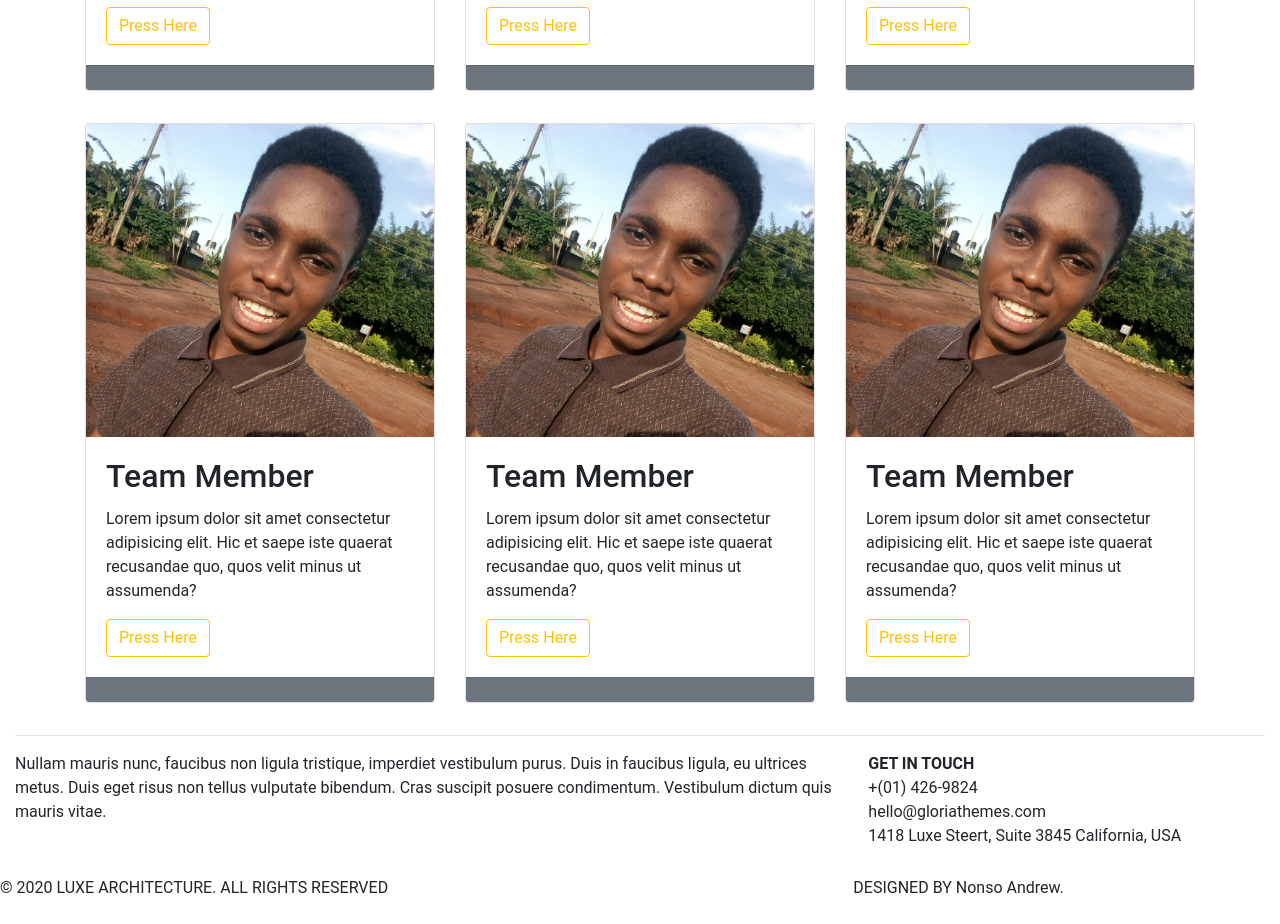
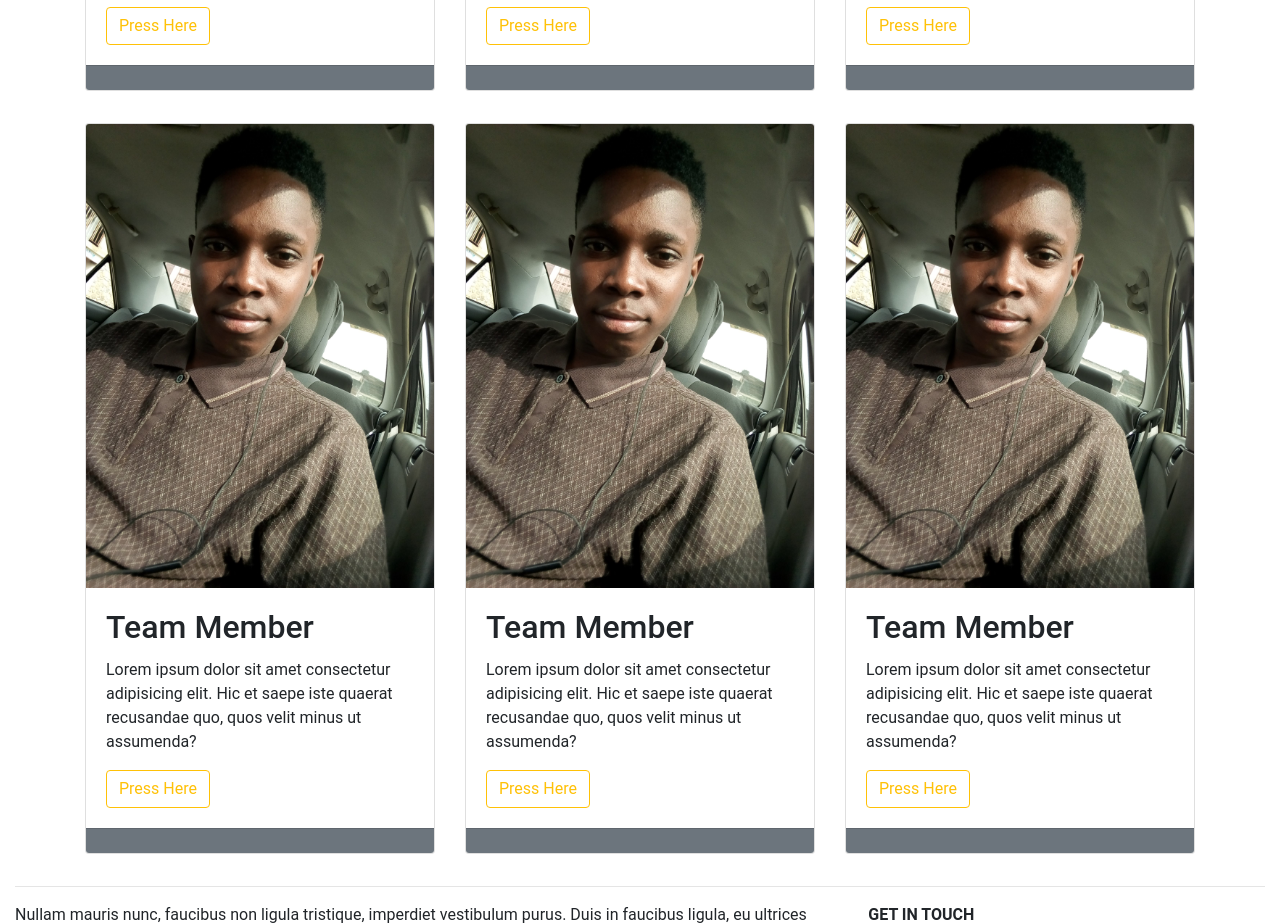
Before and after one commit to Arndy345/interiordesigns, a plain HTML site: page index.html in a window 1280 px wide. Shown: the part 2980-3904 px from the top of the page. Drawn offline with Linux system fonts and the light colour scheme.

Commit message:
Update index.html

```diff
--- a/index.html
+++ b/index.html
@@ -155,7 +155,7 @@
                 <!--End of Column-->
                  <div class=" col-md-6 col-lg-4 py-3">
                     <div class="card">
-                        <img src="images\IMG_20180928_103703_033.jpg" alt="members" class="card-img-top">
+                        <img src="images\IMG_20181022_091348-1.jpg" alt="members" class="card-img-top">
                         <div class="card-body">
                             <h2 class="card-title">Team Member</h2>
                             <p class="card-text">Lorem ipsum dolor sit amet consectetur adipisicing elit. Hic et saepe iste quaerat recusandae quo, quos velit minus ut assumenda?
@@ -172,7 +172,7 @@
                 <!--End of Column-->
                  <div class=" col-md-6 col-lg-4 py-3">
                     <div class="card">
-                        <img src="images\IMG_20180928_103703_033.jpg" alt="members" class="card-img-top">
+                        <img src="images\IMG_20181022_091348-1.jpg" alt="members" class="card-img-top">
                         <div class="card-body">
                             <h2 class="card-title">Team Member</h2>
                             <p class="card-text">Lorem ipsum dolor sit amet consectetur adipisicing elit. Hic et saepe iste quaerat recusandae quo, quos velit minus ut assumenda?
@@ -189,7 +189,7 @@
                 <!--End of Column-->
                  <div class=" col-md-6 col-lg-4 py-3">
                     <div class="card">
-                        <img src="images\IMG_20180928_103703_033.jpg" alt="members" class="card-img-top">
+                        <img src="images\IMG_20181022_091348-1.jpg" alt="members" class="card-img-top">
                         <div class="card-body">
                             <h2 class="card-title">Team Member</h2>
                             <p class="card-text">Lorem ipsum dolor sit amet consectetur adipisicing elit. Hic et saepe iste quaerat recusandae quo, quos velit minus ut assumenda?
```
